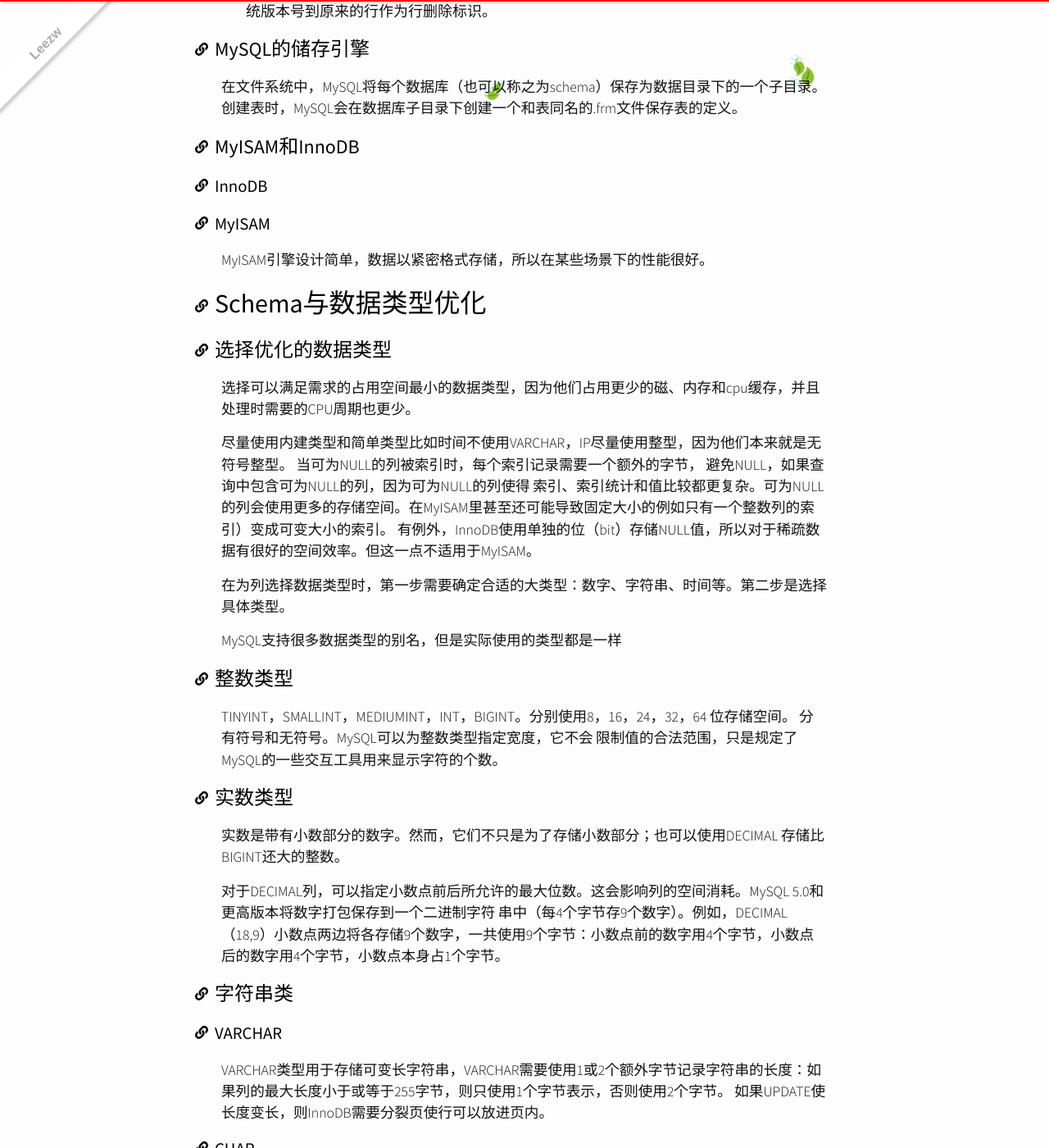
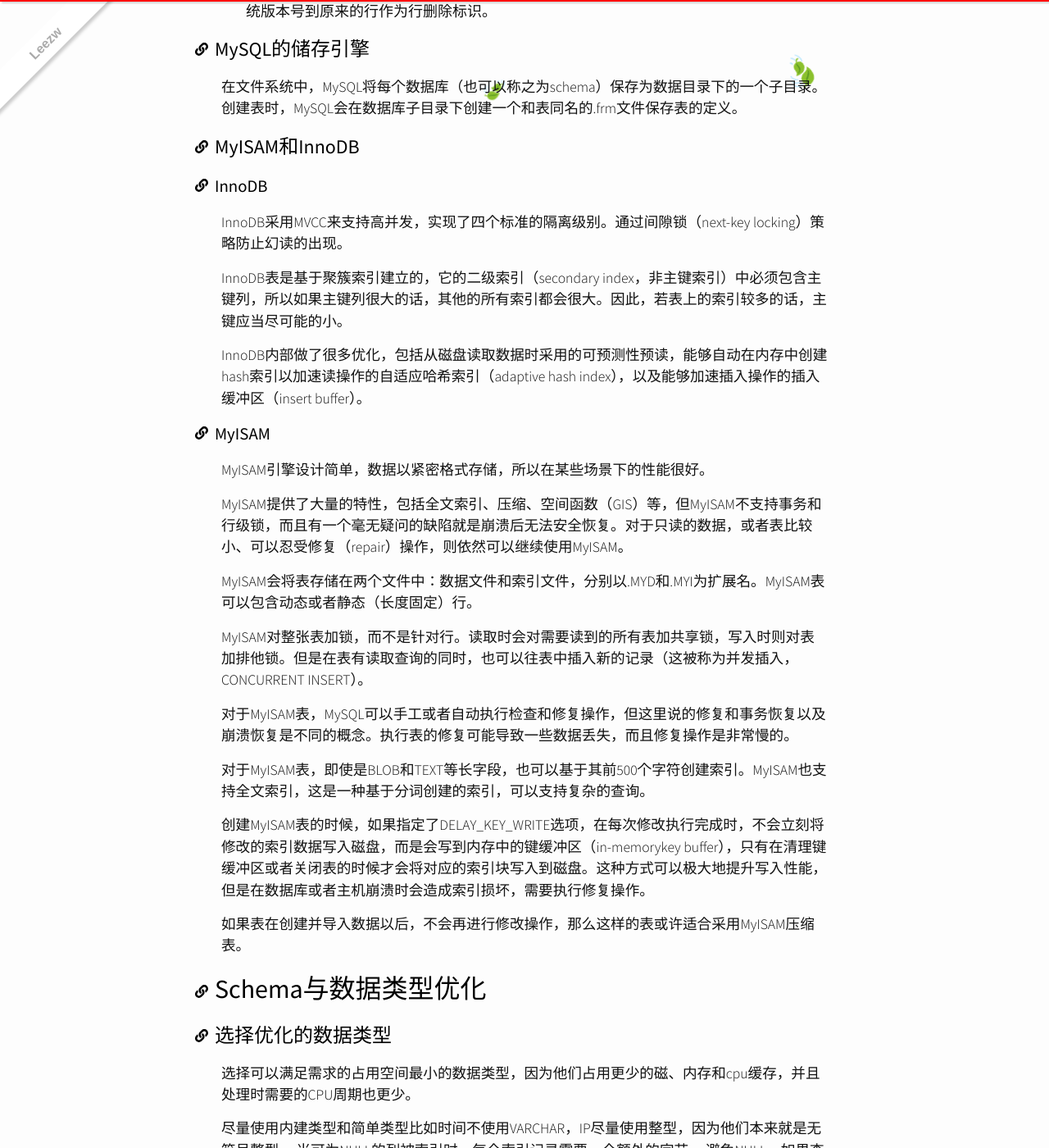
Before and after one commit to quantum-li/quantum-li.github.io, a Jekyll site: the page built from _posts/2020-04-10-high-performance-mysql.md, in a window 1280 px wide and 1400 px high, scrolled down 2833 px. Shown: the whole window at 82% size. Built offline with Jekyll 4.4.1, drawn with Linux system fonts in a browser that asks for light colours; nearby versions of some CDN libraries; comment, search, counter and statistics services are not loaded.

Commit message:
2020-5-2 18:39:06

```diff
--- a/_posts/2020-04-10-high-performance-mysql.md
+++ b/_posts/2020-04-10-high-performance-mysql.md
@@ -88,9 +88,30 @@
 
 ### InnoDB
 
+InnoDB采用MVCC来支持高并发，实现了四个标准的隔离级别。通过间隙锁（next-key locking）策略防止幻读的出现。
+
+InnoDB表是基于聚簇索引建立的，它的二级索引（secondary index，非主键索引）中必须包含主键列，所以如果主键列很大的话，其他的所有索引都会很大。因此，若表上的索引较多的话，主键应当尽可能的小。
+
+InnoDB内部做了很多优化，包括从磁盘读取数据时采用的可预测性预读，能够自动在内存中创建hash索引以加速读操作的自适应哈希索引（adaptive hash index），以及能够加速插入操作的插入缓冲区（insert buffer）。
+
 ### MyISAM
 
 MyISAM引擎设计简单，数据以紧密格式存储，所以在某些场景下的性能很好。
+
+MyISAM提供了大量的特性，包括全文索引、压缩、空间函数（GIS）等，但MyISAM不支持事务和行级锁，而且有一个毫无疑问的缺陷就是崩溃后无法安全恢复。对于只读的数据，或者表比较小、可以忍受修复（repair）操作，则依然可以继续使用MyISAM。
+
+MyISAM会将表存储在两个文件中：数据文件和索引文件，分别以.MYD和.MYI为扩展名。MyISAM表可以包含动态或者静态（长度固定）行。
+
+MyISAM对整张表加锁，而不是针对行。读取时会对需要读到的所有表加共享锁，写入时则对表加排他锁。但是在表有读取查询的同时，也可以往表中插入新的记录（这被称为并发插入，CONCURRENT INSERT）。
+
+对于MyISAM表，MySQL可以手工或者自动执行检查和修复操作，但这里说的修复和事务恢复以及崩溃恢复是不同的概念。执行表的修复可能导致一些数据丢失，而且修复操作是非常慢的。
+
+对于MyISAM表，即使是BLOB和TEXT等长字段，也可以基于其前500个字符创建索引。MyISAM也支持全文索引，这是一种基于分词创建的索引，可以支持复杂的查询。
+
+创建MyISAM表的时候，如果指定了DELAY_KEY_WRITE选项，在每次修改执行完成时，不会立刻将修改的索引数据写入磁盘，而是会写到内存中的键缓冲区（in-memorykey buffer），只有在清理键缓冲区或者关闭表的时候才会将对应的索引块写入到磁盘。这种方式可以极大地提升写入性能，但是在数据库或者主机崩溃时会造成索引损坏，需要执行修复操作。
+
+如果表在创建并导入数据以后，不会再进行修改操作，那么这样的表或许适合采用MyISAM压缩表。
+
 
 # Schema与数据类型优化
 
```
